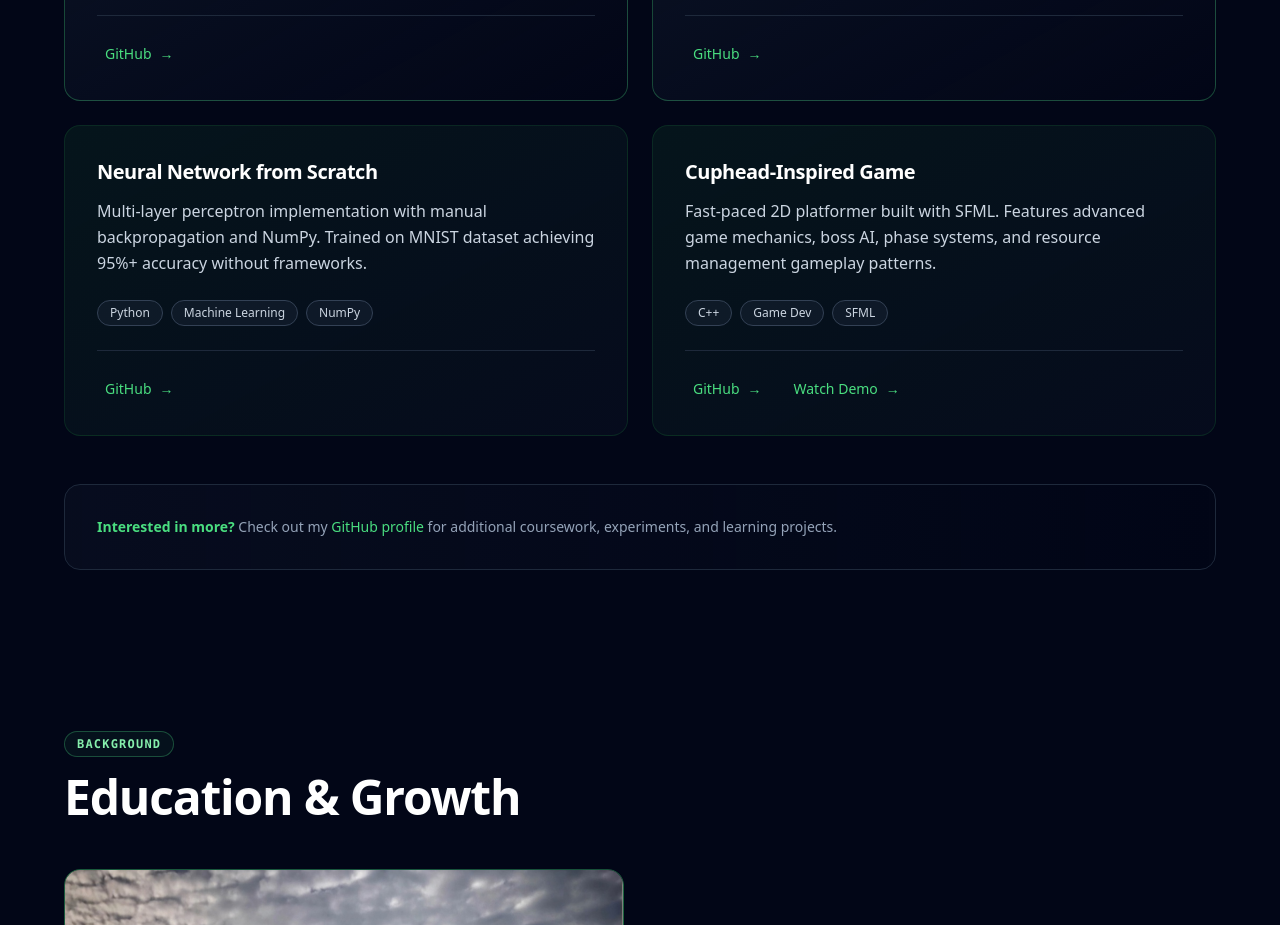
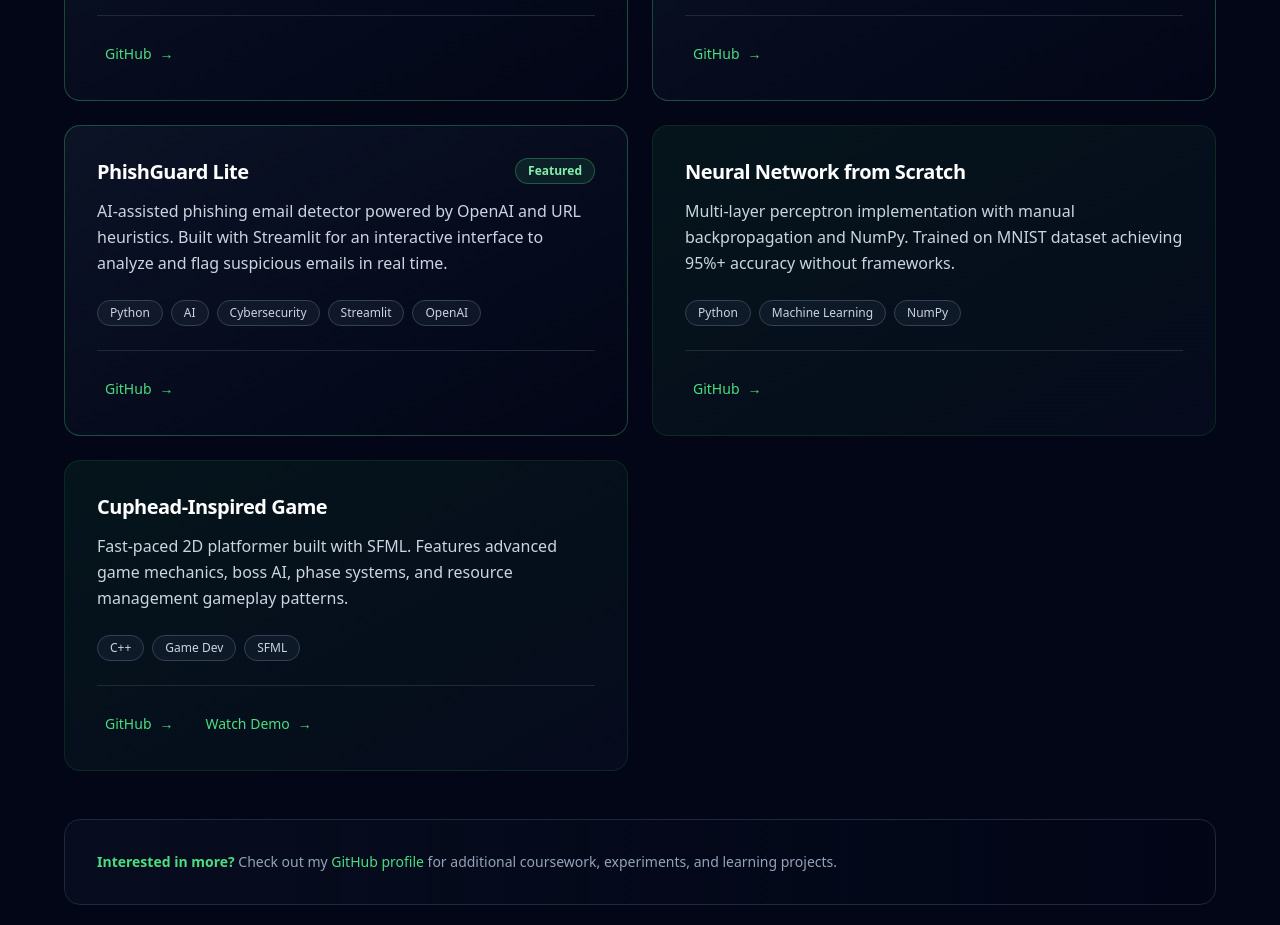
Before and after one commit to MuhammadYahya001/portfolio, a React (Vite) app: page / in a window 1280 px wide. Shown: the part 1800-2725 px from the top of the page. Built offline with nearby package versions, Linux system fonts and the light colour scheme.

Commit message:
Add phishguard-lite project to portfolio
Agent-Logs-Url: https://github.com/MuhammadYahya001/portfolio/sessions/0f67c4c6-b345-448d-9ee7-1979115eefbf

Co-authored-by: MuhammadYahya001 <187166150+MuhammadYahya001@users.noreply.github.com>

```diff
--- a/src/components/Projects.jsx
+++ b/src/components/Projects.jsx
@@ -17,6 +17,14 @@ const PROJECTS = [
       "Comprehensive reference guide for penetration testing tools. Includes commands, workflows, and practical examples for ethical hackers and security professionals.",
     tags: ["Linux", "Security Tools", "Documentation"],
     repoUrl: "https://github.com/MuhammadYahya001/kali-linux-toolkit-notes",
+    featured: true,
+  },
+  {
+    title: "PhishGuard Lite",
+    desc:
+      "AI-assisted phishing email detector powered by OpenAI and URL heuristics. Built with Streamlit for an interactive interface to analyze and flag suspicious emails in real time.",
+    tags: ["Python", "AI", "Cybersecurity", "Streamlit", "OpenAI"],
+    repoUrl: "https://github.com/MuhammadYahya001/phishguard-lite",
     featured: true,
   },
   {
```
